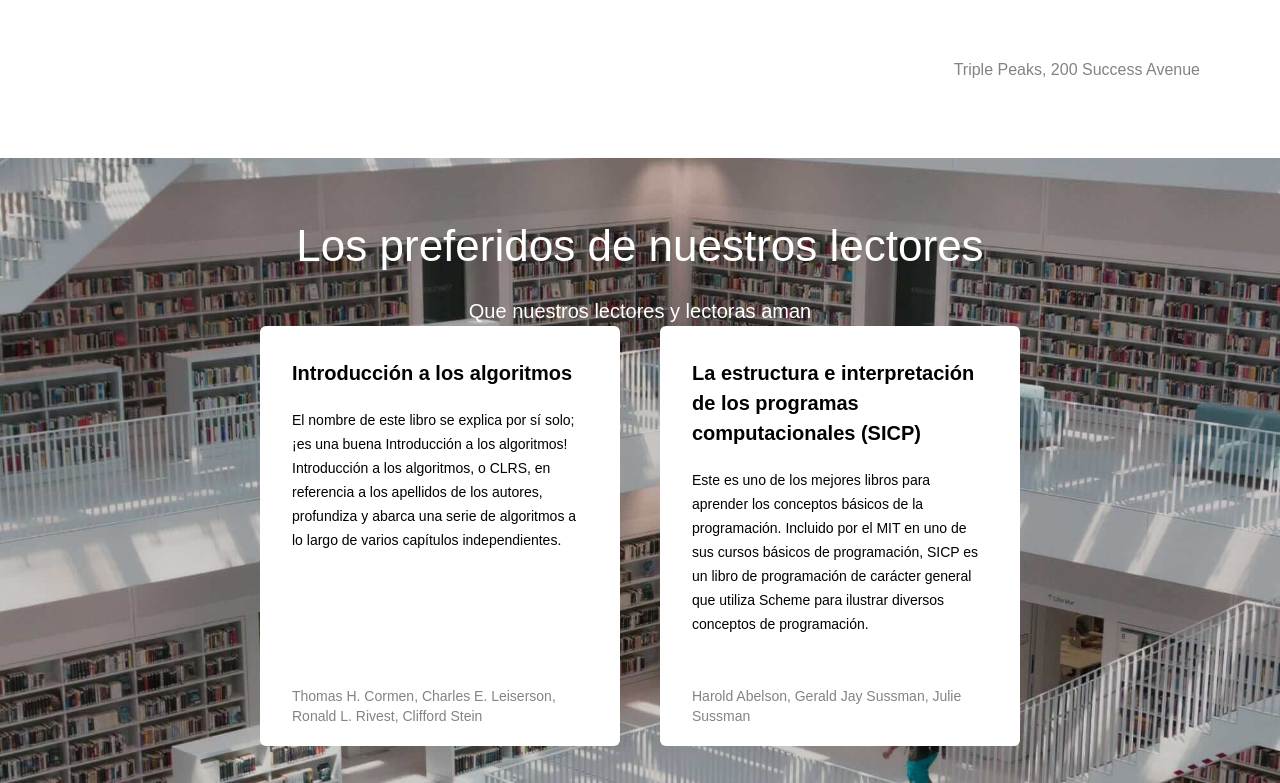
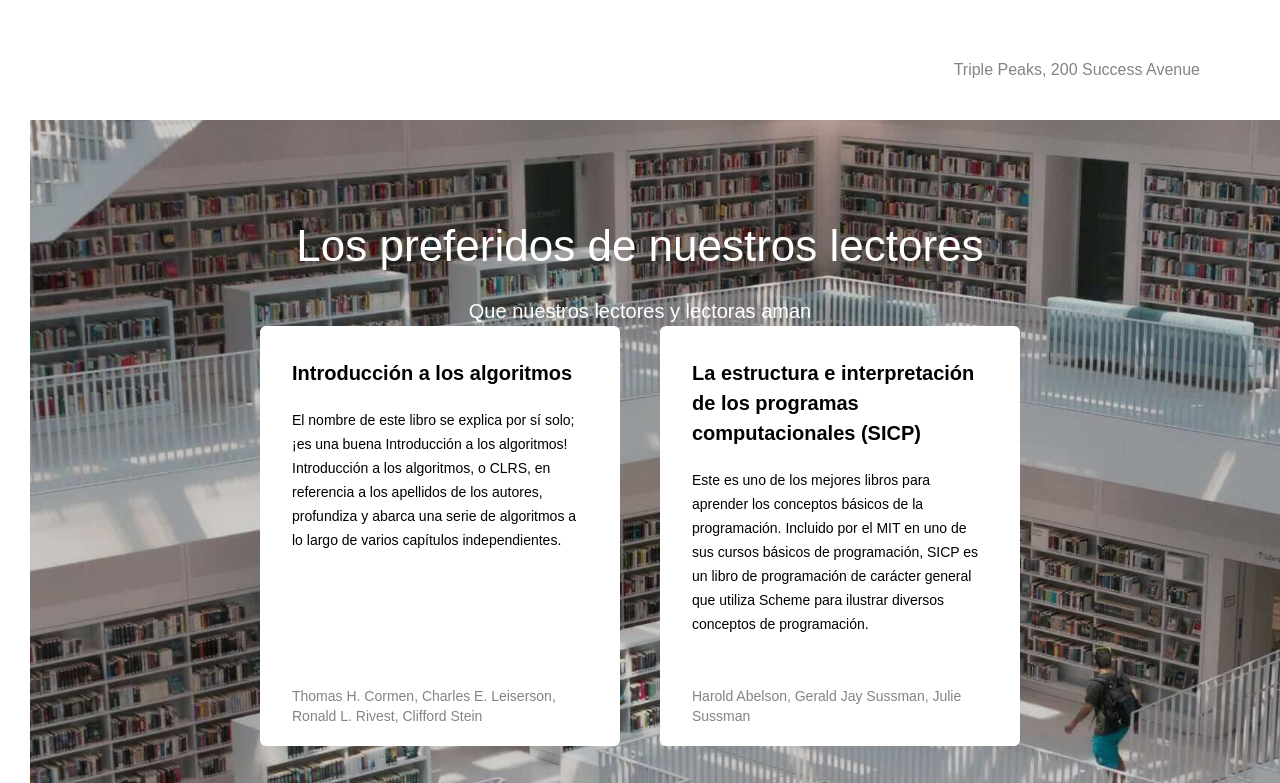
Before and after one commit to dvrdirect/web_project_library_es, a plain HTML site: page index.html in a window 1280 px wide. Shown: the part 680-1463 px from the top of the page. Drawn offline with Linux system fonts and the light colour scheme.

Commit message:
Update style.css

```diff
--- a/styles/style.css
+++ b/styles/style.css
@@ -86,8 +86,8 @@
 }
 .staff {
   background-image: url("../images/staff_picks_background.jpg");
-  background-size: contain;
-  background-position: 0;
+  background-size: 1500px 1270px;
+  background-position: 30px -50px;
   background-repeat: no-repeat;
   padding: 100px 0 140px;
 }
```
